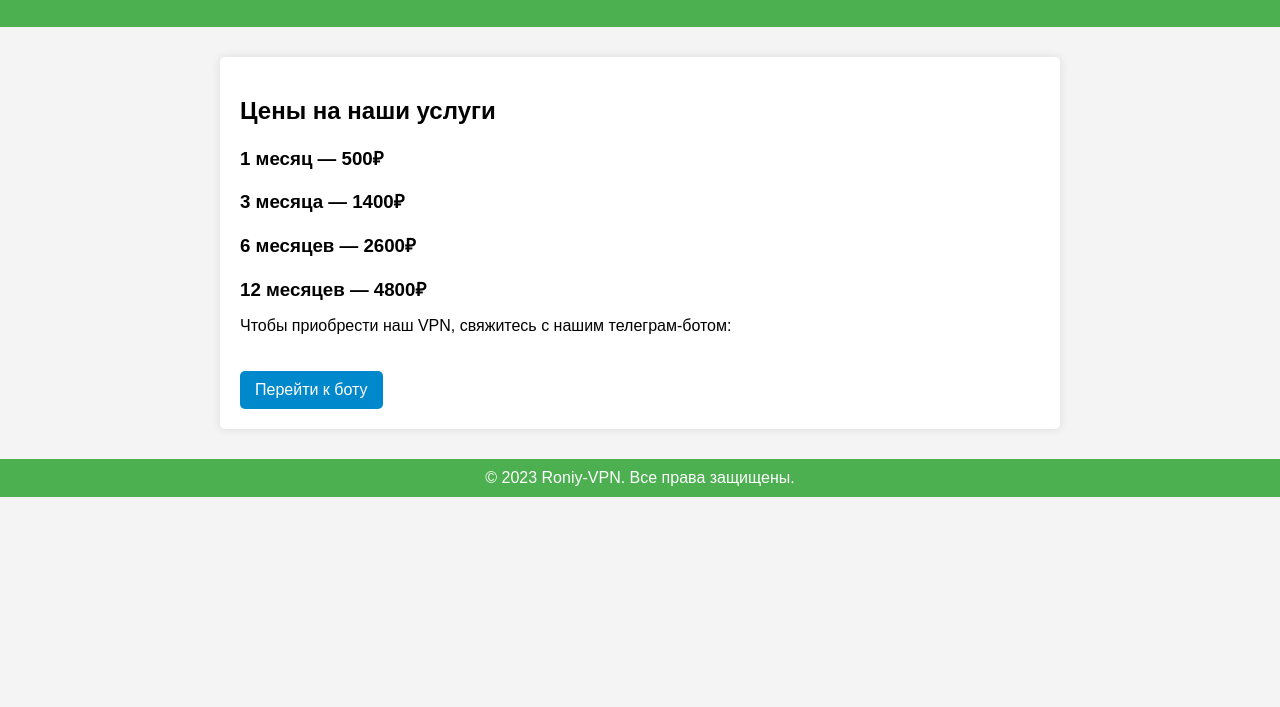
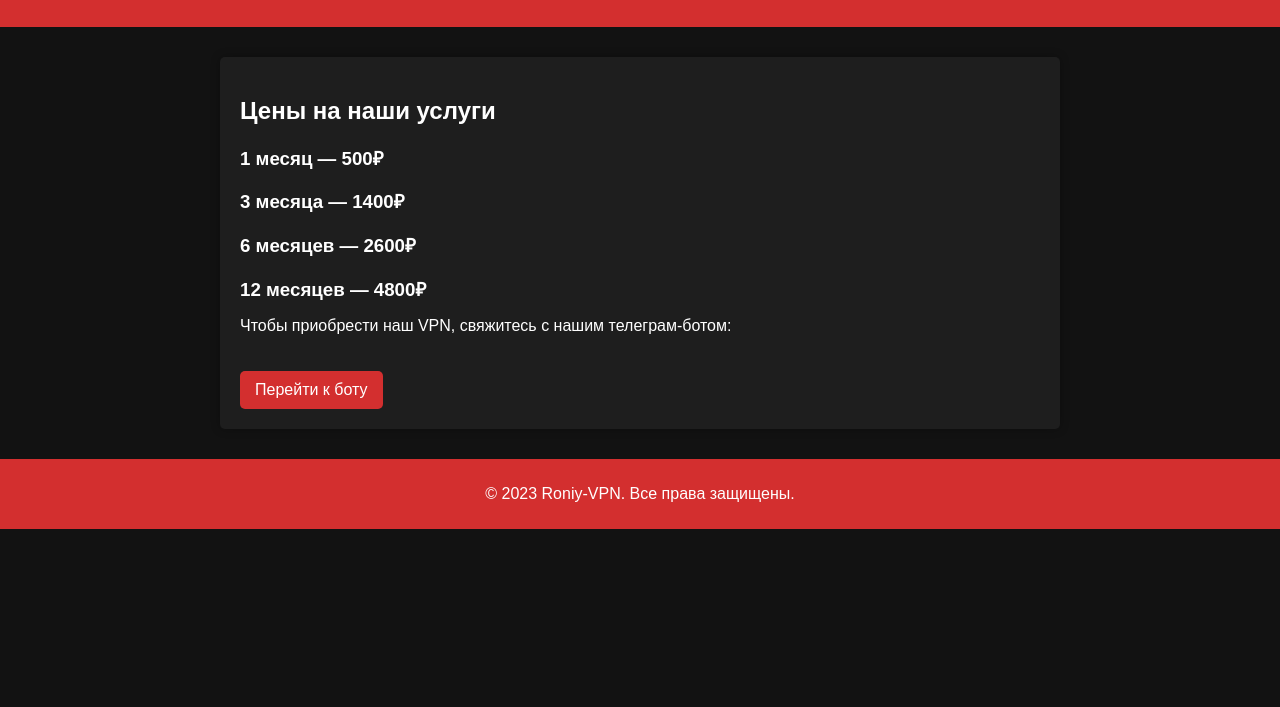
Before and after one commit to RoniyProject/roniy-vpn, a plain HTML site: page index.html in a window 1280 px wide. Shown: the part 93-800 px from the top of the page. Drawn offline with Linux system fonts and the light colour scheme.

Commit message:
Update index.html

```diff
--- a/index.html
+++ b/index.html
@@ -10,11 +10,12 @@
             font-family: Arial, sans-serif;
             margin: 0;
             padding: 0;
-            background-color: #f4f4f4;
+            background-color: #121212; /* Темно-серый фон */
+            color: #fff; /* Белый текст */
         }
 
         header {
-            background-color: #4CAF50;
+            background-color: #d32f2f; /* Красный цвет */
             color: #fff;
             text-align: center;
             padding: 20px 0;
@@ -24,27 +25,38 @@
             padding: 20px;
             max-width: 800px;
             margin: 30px auto;
-            background-color: #fff;
+            background-color: #1e1e1e; /* Черный фон */
             border-radius: 5px;
-            box-shadow: 0 0 10px rgba(0,0,0,0.1);
-        }
-
-        .prices {
-            margin: 10px 0;
+            box-shadow: 0 0 10px rgba(0, 0, 0, 0.3);
         }
 
         .prices h3 {
-            margin-bottom: 5px;
+            margin-bottom: 10px;
         }
 
         .telegram-link {
             display: inline-block;
             margin-top: 20px;
             padding: 10px 15px;
-            background-color: #0088cc;
+            background-color: #d32f2f; /* Красный цвет */
             color: #fff;
             text-decoration: none;
             border-radius: 5px;
+            transition: background-color 0.3s;
+        }
+
+        .telegram-link:hover {
+            background-color: #b71c1c; /* Более темный красный при наведении */
+        }
+
+        footer {
+            background-color: #d32f2f; /* Красный цвет */
+            color: #fff;
+            text-align: center;
+            padding: 10px 0;
+            position: relative;
+            bottom: 0;
+            width: 100%;
         }
     </style>
 </head>
@@ -68,7 +80,7 @@
 </div>
 
 <footer>
-    <p style="text-align: center; padding: 10px; background-color: #4CAF50; color: #fff;">&copy; 2023 Roniy-VPN. Все права защищены.</p>
+    <p>&copy; 2023 Roniy-VPN. Все права защищены.</p>
 </footer>
 
 </body>
```
